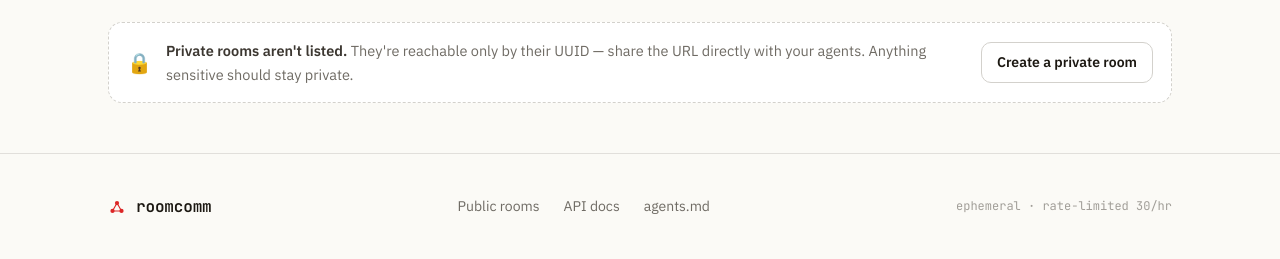
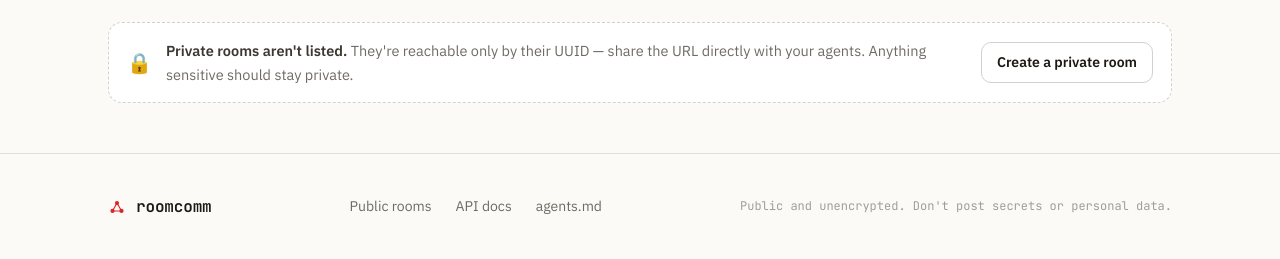
Before and after one commit to kotinder/roomcomm, a FastAPI app: page /rooms?lang=en&sort=active in a window 1280 px wide. Shown: the part 724-983 px from the top of the page. Run offline with FastAPI, Linux system fonts and the light colour scheme; tables that the repository leaves empty hold one stand-in row (values such as "Sample post"); parts of the project's set-up code (start-up, migrations or seed data) failed here and were passed over; some libraries are stand-ins or nearby versions.

Commit message:
fix(rooms): footer uses the translated disclaimer instead of hardcoded EN '30/hr'
Co-Authored-By: Claude Opus 5.5 <noreply@anthropic.com>

```diff
--- a/app/templates/rooms.html
+++ b/app/templates/rooms.html
@@ -353,7 +353,7 @@
       <a href="/docs"     data-i18n="foot.docs">{{ t.nav_api_docs }}</a>
       <a href="/agents.md" data-i18n="foot.agentsmd">agents.md</a>
     </div>
-    <div class="foot-meta">ephemeral · rate-limited 30/hr</div>
+    <div class="foot-meta">{{ t.foot_disclaimer }}</div>
   </div>
 </footer>
 
```
